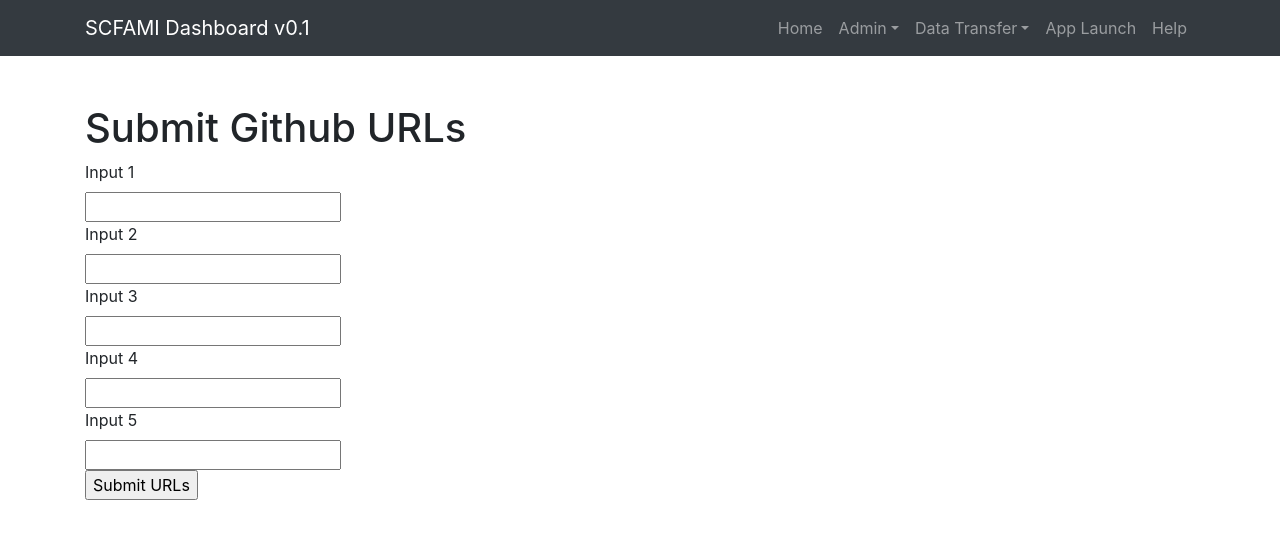
After one commit to leejm17/ICT3211_BlueTeamPlatform, a Flask app: page /spyder in a window 1280 px wide. The commit adds this page. Shown: the top 539 px of the page. Run offline with Flask 2, Linux system fonts and the light colour scheme; some libraries are stand-ins or nearby versions.

Commit message:
Created Basic Spyder Form
Basic Spyder form in /spyder route with input form in /templates/spyder/spyder.html containing 5 inputs.

Submission form will check for duplicates and details of the submission will be printed in  /templates/spyder/submissiondetails.html

```diff
--- a/application/app.py
+++ b/application/app.py
@@ -36,9 +36,9 @@ def admin_honeypot_page():
     return render_template("/admin/honeypot.html")
 
 
-@app.route("/admin/spyder", methods=["GET"], endpoint="spyder")
-def admin_spyder_page():
-    return render_template("/admin/spyder.html")
+# @app.route("/admin/spyder", methods=["GET"], endpoint="spyder")
+# def admin_spyder_page():
+#     return render_template("/admin/spyder.html")
 
 
 @app.route("/admin/pcap_files", methods=["GET"], endpoint="pcap_files")
@@ -98,3 +98,27 @@ def applaunch_page():
 @app.route("/help", methods=["GET"], endpoint="help")
 def help_page():
     return render_template("/help.html")
+
+
+@app.route('/spyder', methods = ['POST', 'GET'])
+def spyder_submission_page():
+	# if request.method == "POST":
+	# 	details =  request.form
+	# 	print(type(details))
+	# 	for detail in details:
+	# 		print (type(detail))
+
+	return render_template('/spyder/spyder.html')
+
+
+@app.route('/submit', methods = ['POST', 'GET'])
+def spyder_submission_detail_page():
+        submissions =  request.form
+
+        for k, v in submissions.items():
+              print(k, v)
+
+        # for values in submissions.values():
+        #       print(values)
+
+        return render_template('/spyder/submissiondetails.html', submissions=submissions.values())
--- a/application/templates/home.html
+++ b/application/templates/home.html
@@ -36,6 +36,12 @@
                 <h2 class="h4 fw-bolder">Help</h2>
                 <p>Display some useful information.</p>
             </div>
+
+            <div class="col-lg-6"><!-- mb-5 mb-lg-0">-->
+                <a href="/spyder"><div class="feature bg-primary bg-gradient text-white rounded-3 mb-3"><i class="bi bi-question-lg"></i></div></a>
+                <h2 class="h4 fw-bolder">Spyder</h2>
+                <p>Spyder.</p>
+            </div>
         </div>
     </div>
 </div>
--- /dev/null
+++ b/application/templates/spyder/spyder.html
@@ -0,0 +1,86 @@
+<head>
+	<title>Spyder</title>
+    <script src="https://cdnjs.cloudflare.com/ajax/libs/jquery/3.5.1/jquery.min.js" integrity="sha512-bLT0Qm9VnAYZDflyKcBaQ2gg0hSYNQrJ8RilYldYQ1FxQYoCLtUjuuRuZo+fjqhx/qtq/1itJ0C2ejDxltZVFg==" crossorigin="anonymous"></script>
+    <script src="https://cdnjs.cloudflare.com/ajax/libs/socket.io/3.0.4/socket.io.js" integrity="sha512-aMGMvNYu8Ue4G+fHa359jcPb1u+ytAF+P2SCb+PxrjCdO3n3ZTxJ30zuH39rimUggmTwmh2u7wvQsDTHESnmfQ==" crossorigin="anonymous"></script>
+    <script type="text/javascript" charset="utf-8">
+        $(document).ready(function(){
+            //var socket = io.connect('http://' + document.domain + ':' + location.port + '/test');
+            $('form#github').submit(function(event) {
+                console.log("NYE");
+
+                valid = true
+
+                var values = [];
+                $('form input:text').each(
+                    function() {
+                    if (values.indexOf(this.value) >= 0) {
+                        $(this).css("border-color", "red");
+                        valid = false;
+                        return valid;
+                    } else {
+                        $(this).css("border-color", ""); //clears since last check
+                        values.push(this.value);
+                    }
+                    }
+                );
+                return valid;
+            });
+        });
+
+    </script>
+</head>
+
+{% extends "base.html" %}
+
+{% block body %}
+
+<!--Page content-->
+<div class="container mt-5">
+
+	<h1 class="title">Submit Github URLs</h1>
+
+    <form id="github" action="/submit" method="post" name="submit_git_URLs">
+      <div class="field">
+        <label for="title" class="label">Input 1</label>
+        <div class="control">
+          <input id=githubURL1 type="text" name="githubURL1" class="input" required="required"/>
+        </div>
+      </div>
+
+      <div class="field">
+        <label for="year" class="label">Input 2</label>
+        <div class="control">
+          <input id=githubURL2 type="text" name="githubURL2" class="input"/>
+        </div>
+      </div>
+
+      <div class="field">
+        <label for="year" class="label">Input 3</label>
+        <div class="control">
+          <input id=githubURL3 type="text" name="githubURL3" class="input"/>
+        </div>
+      </div>
+
+      <div class="field">
+        <label for="year" class="label">Input 4</label>
+        <div class="control">
+          <input id=githubURL4 type="text" name="githubURL4" class="input"/>
+        </div>
+      </div>
+
+      <div class="field">
+        <label for="year" class="label">Input 5</label>
+        <div class="control">
+          <input id=githubURL5 type="text" name="githubURL5" class="input"/>
+        </div>
+      </div>
+
+      <div class="field is-grouped">
+        <div class="control">
+          <input type="submit" id="submit" value="Submit URLs">
+        </div>
+      </div>
+    </form>
+</div>
+
+{% endblock %}
```
Also changed, not shown: application/requirements.txt (added, +18 -0 lines), application/templates/spyder/submissiondetails.html (added, +22 -0 lines).
